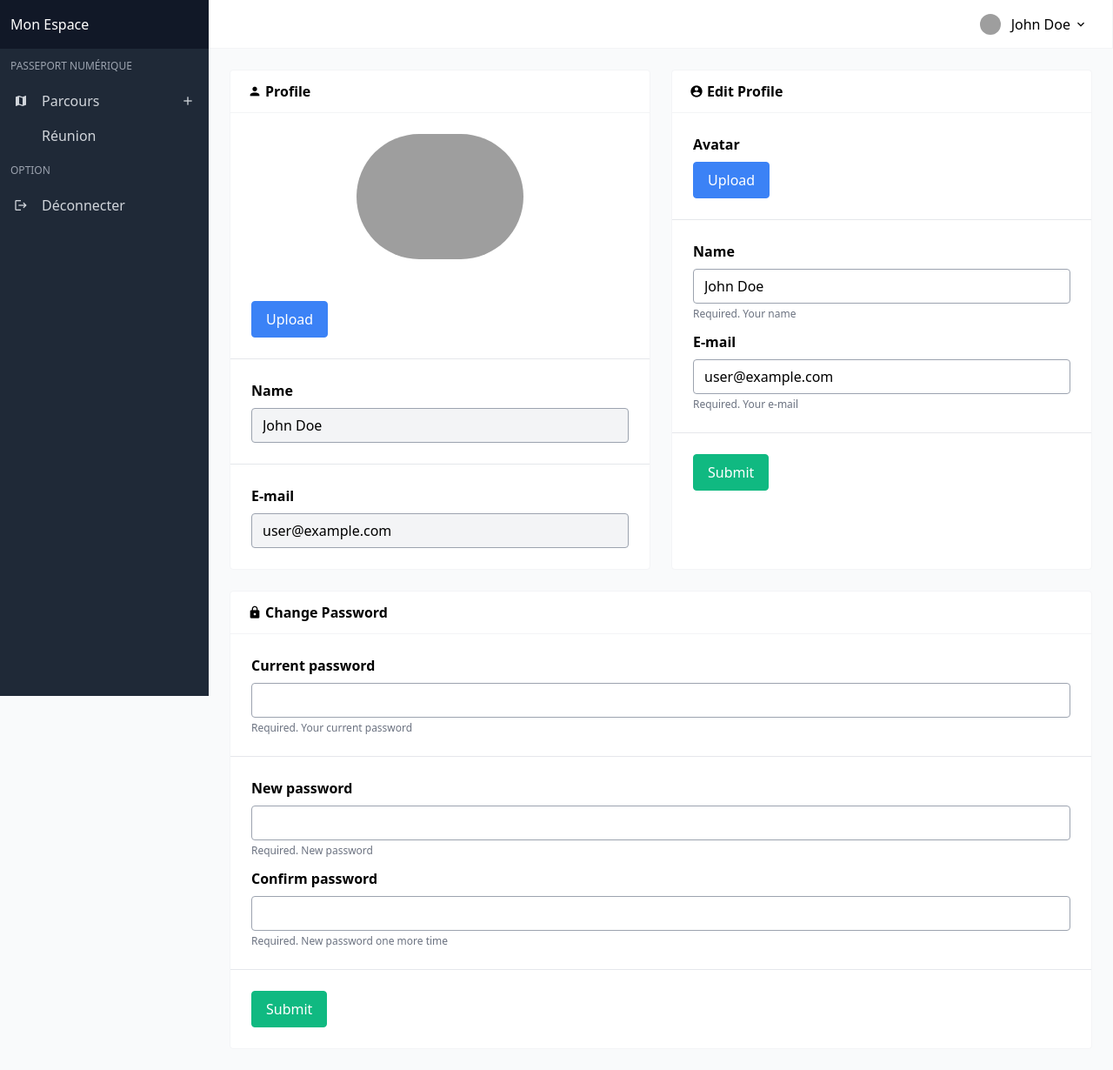
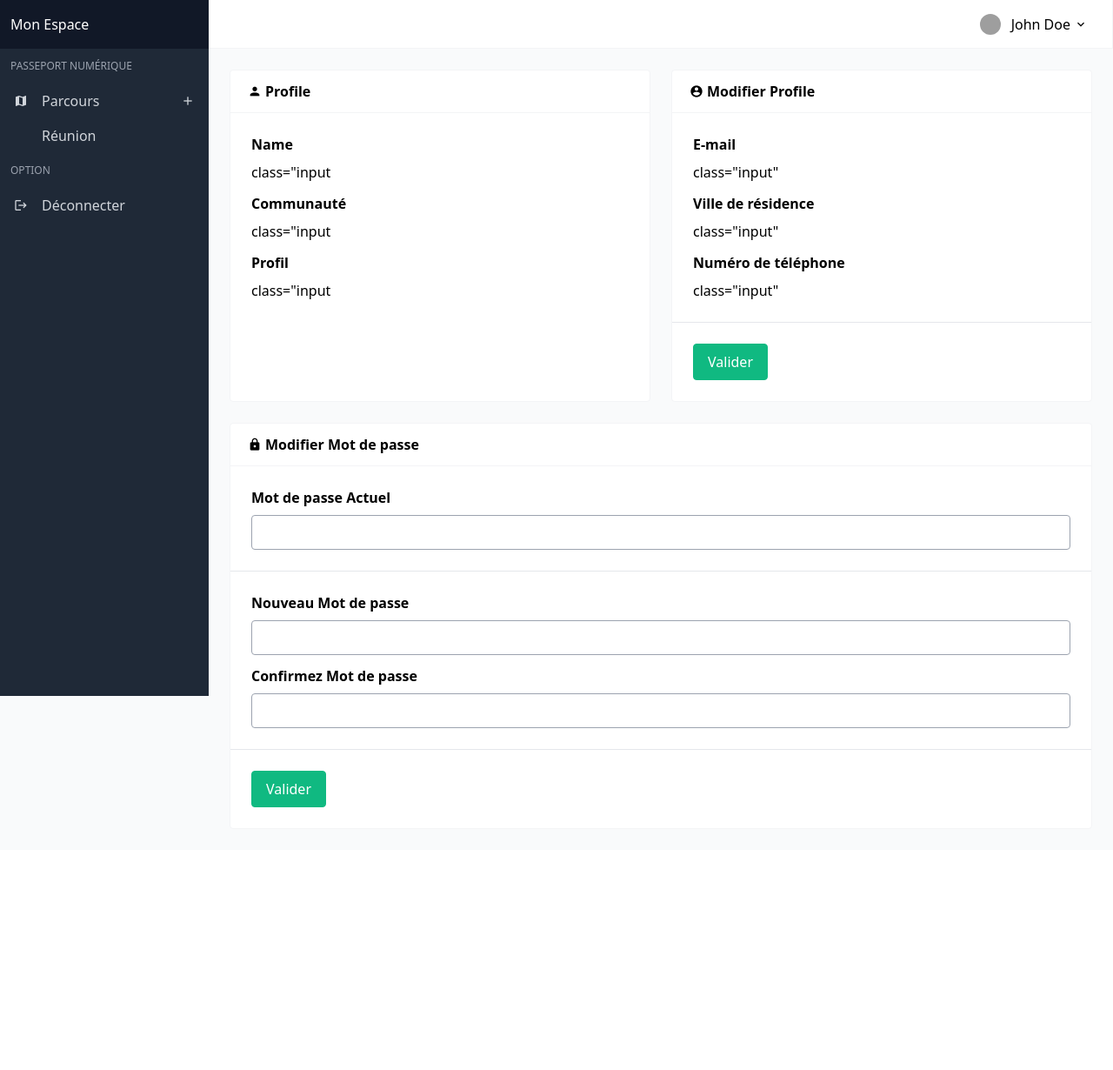
Before and after one commit to AyeSeka/Projet_10Kcodeurs_CI, a Flask app: template templates/profile.html in a window 1280 px wide. Shown: the whole page at 87% size. After the commit the page ends 928 px from the top, so only its background shows below. Run offline with Flask 3, Linux system fonts and the light colour scheme; the template is opened without the code that fills it, so the values that code supplies are empty; the visitor is signed in with stand-in values (Sample User, id 1); some libraries are stand-ins or nearby versions; grey boxes are pictures that could not be loaded.

Commit message:
Profil okay

```diff
--- a/app.py
+++ b/app.py
@@ -378,9 +378,102 @@ def deconnexion():
 def accueil_dashboard():
     return render_template('accueil_dashboard.html', show_image=True)
 
-@app.route('/profile')
+
+
+#Profile
+@app.route('/profile', methods=['GET', 'POST'])
 def profile():
-    return render_template('profile.html', show_image=False)
+    user_id = session.get('user_id')
+    if not user_id:
+        flash("Veuillez vous connecter.", "error")
+        return redirect(url_for('connexion'))
+
+    cursor = mysql.connection.cursor(MySQLdb.cursors.DictCursor)
+
+    if request.method == 'POST':
+        form_data = request.form
+
+        # Gestion changement mot de passe
+        current_password = form_data.get('password')
+        new_password1 = form_data.get('new_password1')
+        new_password2 = form_data.get('new_password2')
+
+        if any([current_password, new_password1, new_password2]):
+            if not all([current_password, new_password1, new_password2]):
+                flash("Tous les champs du mot de passe doivent être remplis.", "error")
+                return redirect(url_for('profile'))
+
+            # Vérifier l'ancien mot de passe
+            cursor.execute("SELECT mdp FROM users WHERE id = %s", (user_id,))
+            user = cursor.fetchone()
+            if not user or not check_password_hash(user['mdp'], current_password):
+                flash("Mot de passe actuel incorrect.", "error")
+                return redirect(url_for('profile'))
+
+            if new_password1 != new_password2:
+                flash("Les nouveaux mots de passe ne correspondent pas.", "error")
+                return redirect(url_for('profile'))
+
+            # Met à jour le mot de passe
+            hashed_password = generate_password_hash(new_password1)
+            cursor.execute("UPDATE users SET mdp = %s, updated_at = NOW() WHERE id = %s", (hashed_password, user_id))
+            mysql.connection.commit()
+            flash("Mot de passe mis à jour avec succès.", "success")
+            return redirect(url_for('profile'))
+
+        # Gestion mise à jour email, téléphone, ville
+        email = form_data.get('email')
+        city = form_data.get('city')
+        phone = form_data.get('phone')
+
+        if email and city and phone:
+            # Vérification email
+            if not re.match(r"[^@]+@[^@]+\.[^@]+", email):
+                flash("Veuillez entrer une adresse email valide.", "error")
+                return redirect(url_for('profile'))
+
+            phone_normalized = phone.replace(" ", "")
+            if not re.match(r'^(\+225)?\d{10}$', phone_normalized):
+                flash("Veuillez entrer un numéro valide (ex: +2250707070707 ou 0707070707).", "error")
+                return redirect(url_for('profile'))
+
+            if len(city) < 5 or len(city) > 10:
+                flash("Veuillez entrer une ville valide (entre 5 et 10 caractères).", "error")
+                return redirect(url_for('profile'))
+
+            if not re.match(r'^[a-zA-ZÀ-ÿ\s\-\' ]+$', city):
+                flash("Veuillez entrer une ville valide (lettres uniquement).", "error")
+                return redirect(url_for('profile'))
+
+            # Mise à jour des infos
+            cursor.execute("""
+                UPDATE ambassadeur
+                SET email = %s, city = %s, phone = %s, updated_at = NOW()
+                WHERE user_id = %s
+            """, (email, city, phone_normalized, user_id))
+
+            cursor.execute("""
+                UPDATE users
+                SET username = %s, updated_at = NOW()
+                WHERE id = %s
+            """, (email, user_id))
+
+            mysql.connection.commit()
+            flash("Profil mis à jour avec succès.", "success")
+            return redirect(url_for('profile'))
+
+        flash("Aucune donnée à mettre à jour.", "warning")
+        return redirect(url_for('profile'))
+
+    # GET : affichage du profil
+    cursor.execute("SELECT * FROM ambassadeur WHERE user_id = %s", (user_id,))
+    data = cursor.fetchone()
+    cursor.close()
+
+    return render_template('profile.html', show_image=False, data=data)
+
+
+
 
 
 if __name__ == '__main__':
--- a/templates/Partials/nav_ambassadeur.html
+++ b/templates/Partials/nav_ambassadeur.html
@@ -1,4 +1,30 @@
 <nav id="navbar-main" class="navbar is-fixed-top">
+  <div class="navbar-menu">
+{% with messages = get_flashed_messages(with_categories=true) %}
+            {% if messages %}
+                <div id="flash-container">
+                    {% for category, message in messages %}
+                        <div class="alert alert-{{ category }} flash-message">
+                            {{ message }}
+                        </div>
+                    {% endfor %}
+                </div>
+                <script>
+                    // Fade out après 5 secondes
+                    setTimeout(function() {
+                        var messages = document.querySelectorAll('.flash-message');
+                        messages.forEach(function(msg) {
+                            msg.style.opacity = '0';
+                            // Supprimer l'élément après l'animation (0.5s)
+                            setTimeout(function() {
+                                msg.remove();
+                            }, 500);
+                        });
+                    }, 5000);
+                </script>
+            {% endif %}
+          {% endwith %}
+  </div>
   <div class="navbar-menu" id="navbar-menu">
     <div class="navbar-end">
       <div class="navbar-item dropdown has-divider has-user-avatar">
--- a/templates/accueil_dashboard.html
+++ b/templates/accueil_dashboard.html
@@ -8,6 +8,7 @@
 
   <!-- Tailwind is included -->
   <link href="{{ url_for('static', filename='assets/css/main_dash.css') }}" rel="stylesheet">
+  <link href="{{ url_for('static', filename='assets/css/msg_flash.css') }}" rel="stylesheet">
   <link rel="apple-touch-icon" sizes="180x180" href="apple-touch-icon.png"/>
   <link rel="icon" type="image/png" sizes="32x32" href="favicon-32x32.png"/>
   <link rel="icon" type="image/png" sizes="16x16" href="favicon-16x16.png"/>
--- a/templates/authentification/connexion.html
+++ b/templates/authentification/connexion.html
@@ -34,7 +34,7 @@
                     }, 5000);
                 </script>
             {% endif %}
-        {% endwith %}
+          {% endwith %}
       <input type="checkbox" id="check">
       <div class="login form">
         <header>Se connecter</header>
--- a/templates/profile.html
+++ b/templates/profile.html
@@ -10,29 +10,22 @@
           </p>
         </header>
         <div class="card-content">
-          <div class="image w-48 h-48 mx-auto">
-            <img src="https://avatars.dicebear.com/v2/initials/john-doe.svg" alt="John Doe" class="rounded-full">
-          </div>
-          <div class="field file">
-            <label class="upload control">
-              <a class="button blue">
-                Upload
-              </a>
-              <input type="file">
-            </label>
-          </div>
-          <hr>
           <div class="field">
             <label class="label">Name</label>
             <div class="control">
-              <input type="text" readonly value="John Doe" class="input is-static">
+              <input type="text" readonly value={{data.fullname}} class="input is-static">
             </div>
           </div>
-          <hr>
           <div class="field">
-            <label class="label">E-mail</label>
+            <label class="label">Communauté</label>
             <div class="control">
-              <input type="text" readonly value="user@example.com" class="input is-static">
+              <input type="text" readonly value={{data.community}} class="input is-static">
+            </div>
+          </div>
+          <div class="field">
+            <label class="label">Profil</label>
+            <div class="control">
+              <input type="text" readonly value={{data.profil}} class="input is-static">
             </div>
           </div>
         </div>
@@ -41,44 +34,38 @@
         <header class="card-header">
           <p class="card-header-title">
             <span class="icon"><i class="mdi mdi-account-circle"></i></span>
-            Edit Profile
+            Modifier Profile
           </p>
         </header>
         <div class="card-content">
-          <form>
-            <div class="field">
-              <label class="label">Avatar</label>
-              <div class="field-body">
-                <div class="field file">
-                  <label class="upload control">
-                    <a class="button blue">
-                      Upload
-                    </a>
-                    <input type="file">
-                  </label>
-                </div>
-              </div>
-            </div>
-            <hr>
-            <div class="field">
-              <label class="label">Name</label>
-              <div class="field-body">
-                <div class="field">
-                  <div class="control">
-                    <input type="text" autocomplete="on" name="name" value="John Doe" class="input" required>
-                  </div>
-                  <p class="help">Required. Your name</p>
-                </div>
-              </div>
-            </div>
+          <form action="/profile" method="POST">
             <div class="field">
               <label class="label">E-mail</label>
               <div class="field-body">
                 <div class="field">
                   <div class="control">
-                    <input type="email" autocomplete="on" name="email" value="user@example.com" class="input" required>
+                    <input type="text" name="email" value={{data.email}} class="input">
                   </div>
-                  <p class="help">Required. Your e-mail</p>
+                </div>
+              </div>
+            </div>
+            <div class="field">
+              <label class="label">Ville de résidence</label>
+              <div class="field-body">
+                <div class="field">
+                  <div class="control">
+                    <input type="text" name="city" value={{data.city}} class="input">
+                  </div>
+                </div>
+              </div>
+            </div>
+            <div class="field">
+              <label class="label">Numéro de téléphone</label>
+              <div class="field-body">
+                <div class="field">
+                  <div class="control">
+                    <input type="text" name="phone" value={{data.phone}} class="input">
+                  </div>
                 </div>
               </div>
             </div>
@@ -86,7 +73,7 @@
             <div class="field">
               <div class="control">
                 <button type="submit" class="button green">
-                  Submit
+                  Valider
                 </button>
               </div>
             </div>
@@ -98,38 +85,35 @@
       <header class="card-header">
         <p class="card-header-title">
           <span class="icon"><i class="mdi mdi-lock"></i></span>
-          Change Password
+          Modifier Mot de passe
         </p>
       </header>
       <div class="card-content">
-        <form>
+        <form action="/profile" method="POST">
           <div class="field">
-            <label class="label">Current password</label>
+            <label class="label">Mot de passe Actuel</label>
             <div class="control">
-              <input type="password" name="password_current" autocomplete="current-password" class="input" required>
+              <input type="password" name="password"  class="input">
             </div>
-            <p class="help">Required. Your current password</p>
           </div>
           <hr>
           <div class="field">
-            <label class="label">New password</label>
+            <label class="label">Nouveau Mot de passe</label>
             <div class="control">
-              <input type="password" autocomplete="new-password" name="password" class="input" required>
+              <input type="password" name="new_password1" class="input">
             </div>
-            <p class="help">Required. New password</p>
           </div>
           <div class="field">
-            <label class="label">Confirm password</label>
+            <label class="label">Confirmez Mot de passe</label>
             <div class="control">
-              <input type="password" autocomplete="new-password" name="password_confirmation" class="input" required>
+              <input type="password"  name="new_password2" class="input" >
             </div>
-            <p class="help">Required. New password one more time</p>
           </div>
           <hr>
           <div class="field">
             <div class="control">
               <button type="submit" class="button green">
-                Submit
+                Valider
               </button>
             </div>
           </div>
```
